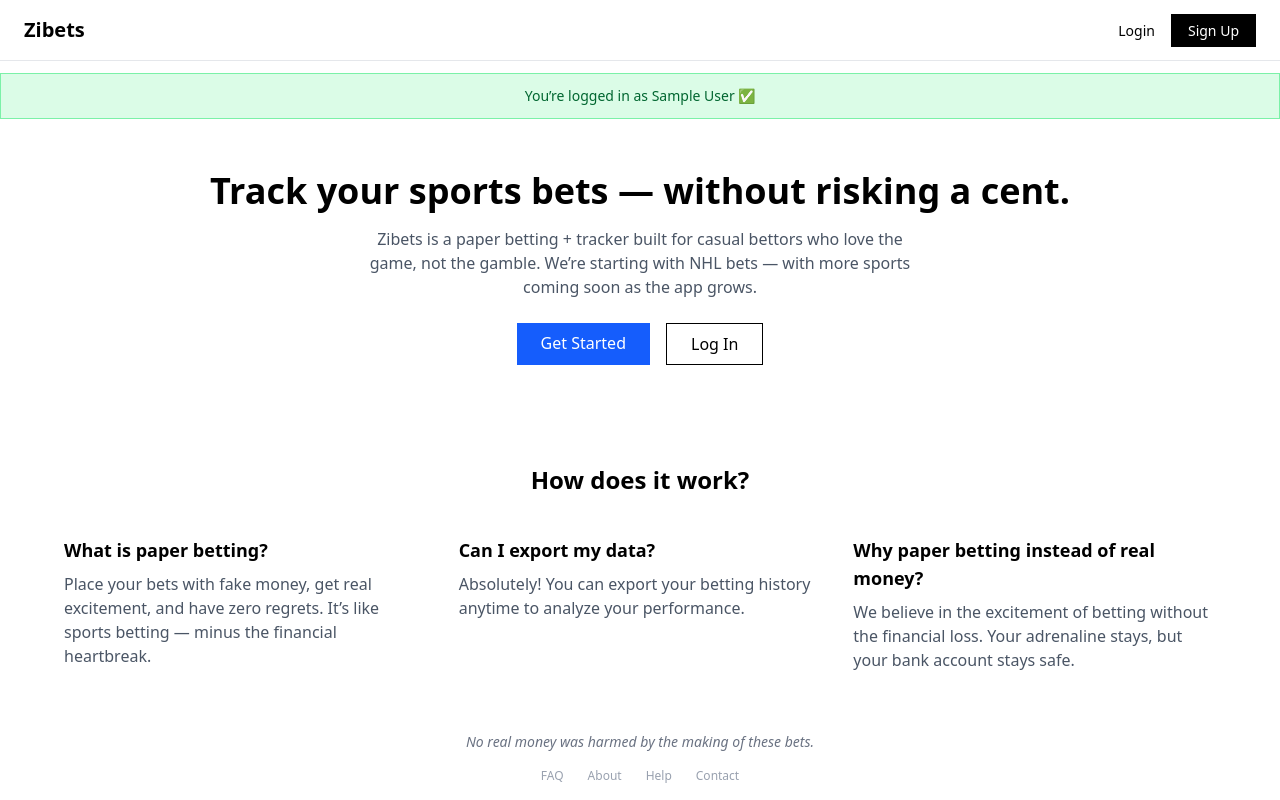
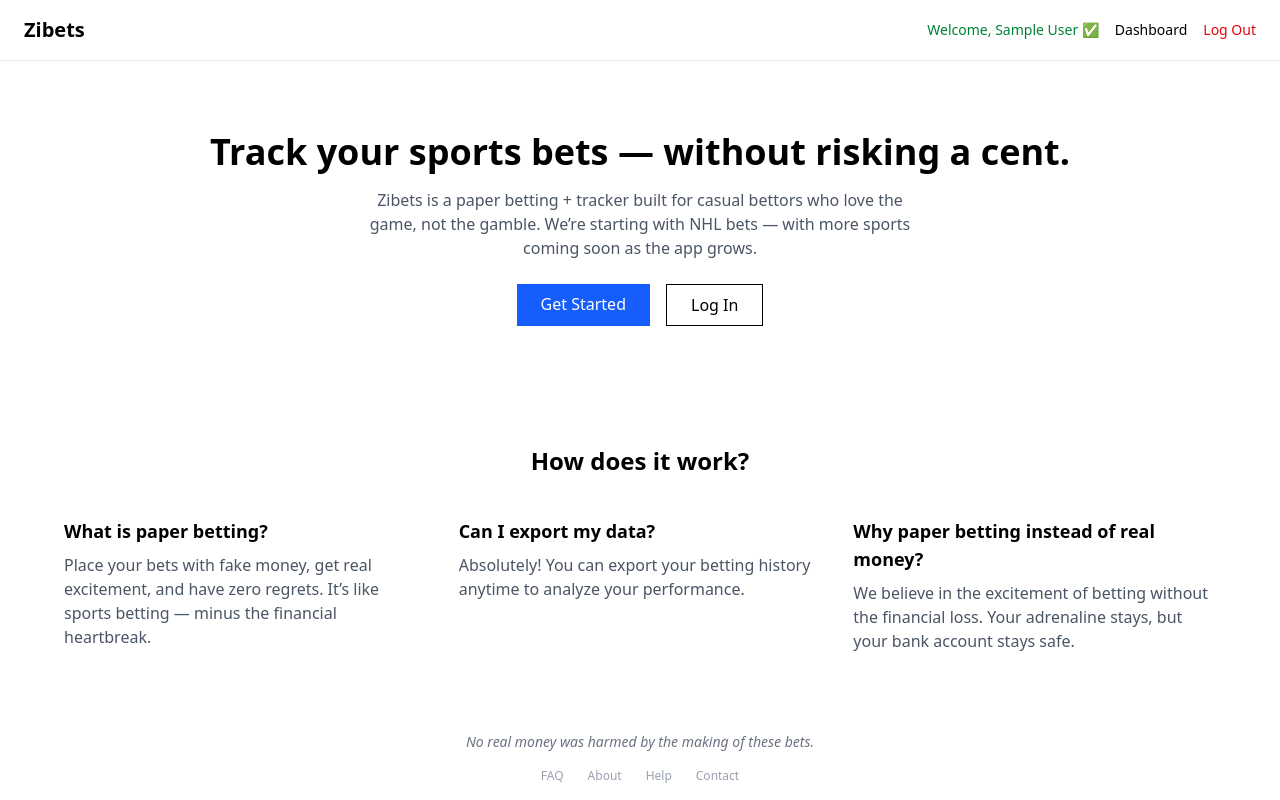
Before and after one commit to zipage/zibets_official-v2, a React (Vite) app: page /home in a window 1280 px wide. Built offline with nearby package versions, Linux system fonts and the light colour scheme; no server answers; sample sign-in values are in the browser's storage.

Commit message:
made a dynamic menu where user when logged in can click to home then back to dashboard. when logged out, the menu changes to only show login and signup menus (nav).

```diff
--- a/src/components/Home.jsx
+++ b/src/components/Home.jsx
@@ -1,7 +1,8 @@
-import { useEffect, useState } from "react";
-import { onAuthStateChanged } from "firebase/auth";
+// src/components/Home.jsx
+import { useState, useEffect } from "react";
+import { Link } from "react-router-dom";
 import { auth } from "../util/firebase";
-import { Link } from "react-router-dom";
+import { onAuthStateChanged, signOut } from "firebase/auth";
 
 function Home() {
   const [user, setUser] = useState(null);
@@ -10,6 +11,7 @@ function Home() {
     const unsubscribe = onAuthStateChanged(auth, (currentUser) => {
       setUser(currentUser);
     });
+
     return () => unsubscribe();
   }, []);
 
@@ -18,18 +20,31 @@ function Home() {
       {/* Top Nav */}
       <nav className="flex justify-between items-center px-6 py-4 border-b border-gray-200">
         <h1 className="text-xl font-bold">Zibets</h1>
-        <div className="space-x-4">
-          <Link to="/login" className="text-sm font-medium hover:underline">Login</Link>
-          <Link to="/signup" className="text-sm font-medium bg-black text-white px-4 py-1.5 border border-black hover:bg-white hover:text-black transition">Sign Up</Link>
+        <div className="space-x-4 text-sm font-medium">
+          {user ? (
+            <>
+              <span className="text-green-700">Welcome, {user.displayName || user.email} ✅</span>
+              <Link to="/dashboard" className="hover:underline">Dashboard</Link>
+              <button
+                onClick={() => signOut(auth)}
+                className="hover:underline text-red-600"
+              >
+                Log Out
+              </button>
+            </>
+          ) : (
+            <>
+              <Link to="/login" className="hover:underline">Login</Link>
+              <Link
+                to="/signup"
+                className="bg-black text-white px-4 py-1.5 border border-black hover:bg-white hover:text-black transition"
+              >
+                Sign Up
+              </Link>
+            </>
+          )}
         </div>
       </nav>
-
-      {/* ✅ Logged-in message */}
-      {user && (
-        <div className="bg-green-100 text-green-800 border border-green-300 text-center py-3 px-6 text-sm font-medium">
-          You’re logged in as {user.displayName || user.email} ✅
-        </div>
-      )}
 
       {/* Hero Section */}
       <header className="text-center px-6 py-10">
@@ -49,12 +64,10 @@ function Home() {
             <h4 className="text-lg font-semibold mb-2">What is paper betting?</h4>
             <p className="text-gray-600">Place your bets with fake money, get real excitement, and have zero regrets. It’s like sports betting — minus the financial heartbreak.</p>
           </div>
-
           <div>
             <h4 className="text-lg font-semibold mb-2">Can I export my data?</h4>
             <p className="text-gray-600">Absolutely! You can export your betting history anytime to analyze your performance.</p>
           </div>
-
           <div>
             <h4 className="text-lg font-semibold mb-2">Why paper betting instead of real money?</h4>
             <p className="text-gray-600">We believe in the excitement of betting without the financial loss. Your adrenaline stays, but your bank account stays safe.</p>
```
